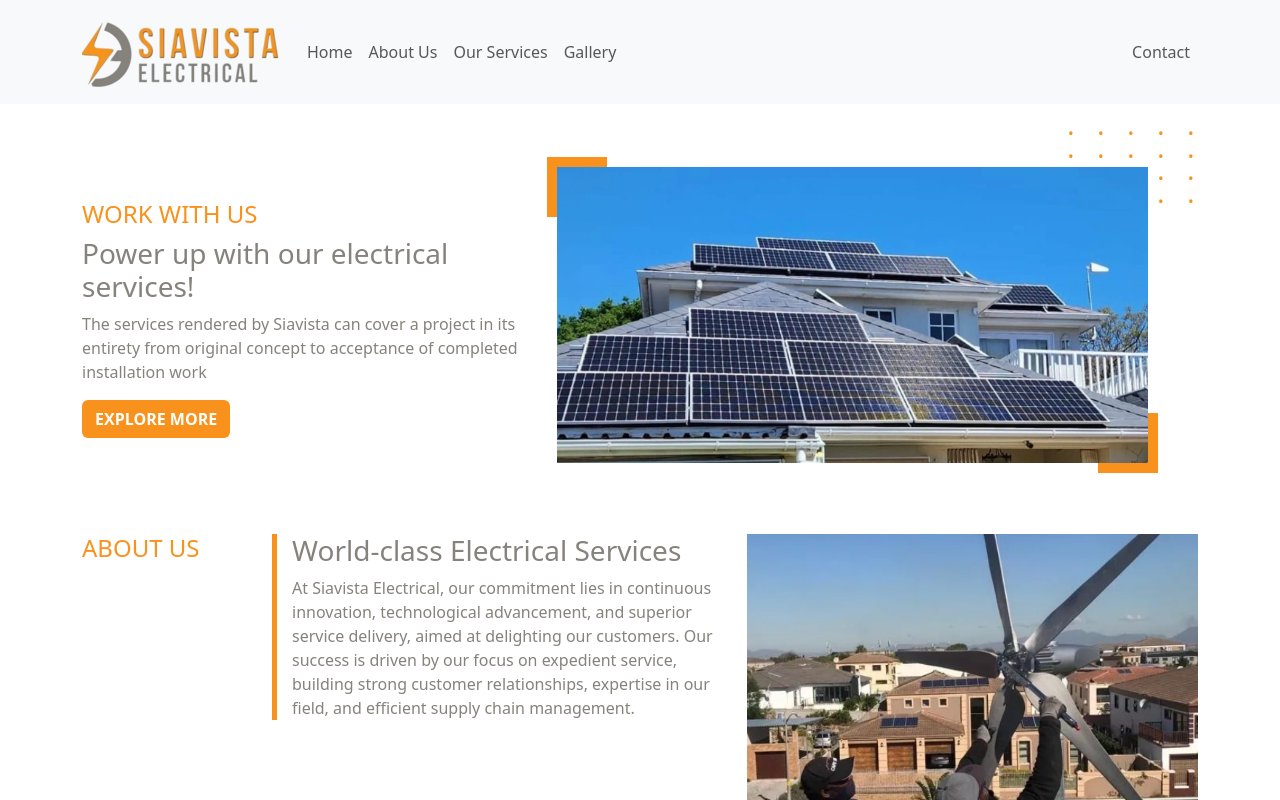
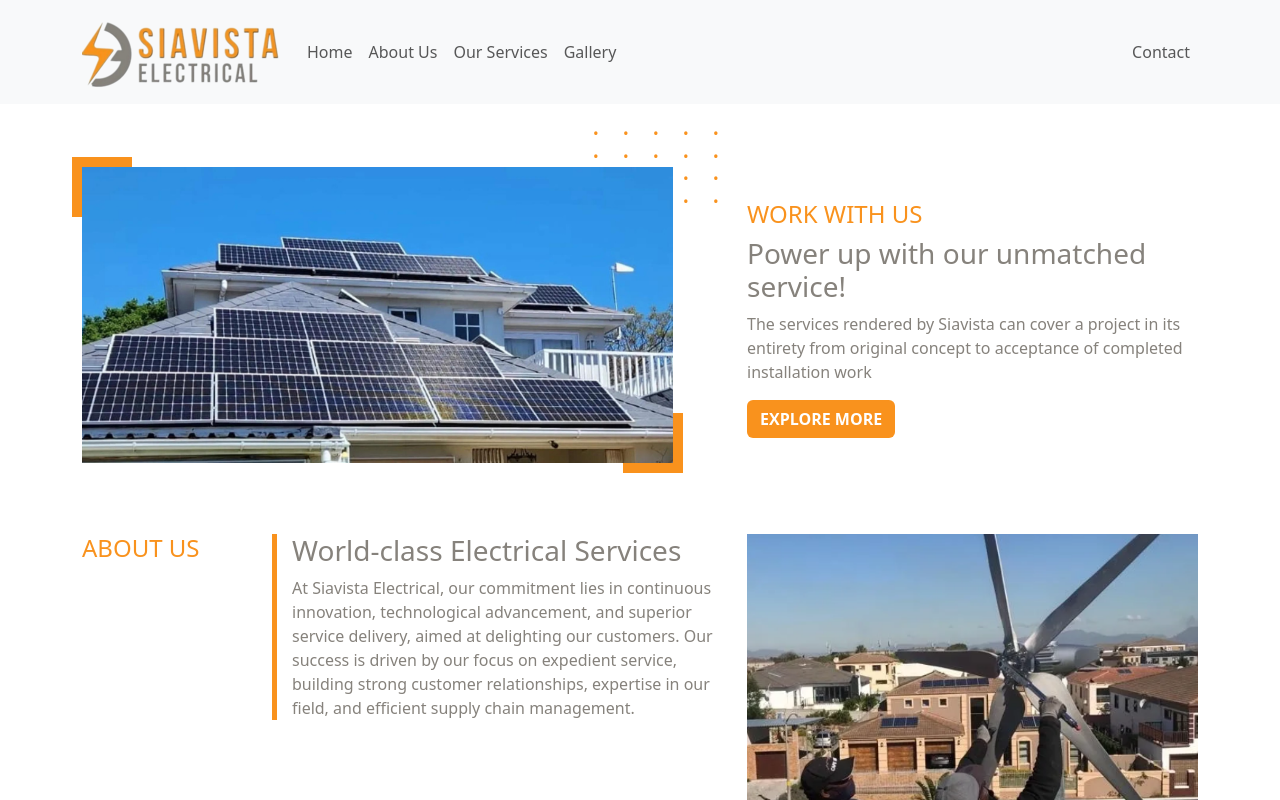
Before and after one commit to namootatech/siavista, a Next.js app: page / in a window 1280 px wide. Shown: the top 800 px of the page. Built offline with nearby package versions, Linux system fonts and the light colour scheme.

Commit message:
Refactored hero section, reversed columns

```diff
--- a/src/components/hero/index.js
+++ b/src/components/hero/index.js
@@ -4,29 +4,14 @@ import Container from 'react-bootstrap/Container';
 import Row from 'react-bootstrap/Row';
 import Col from 'react-bootstrap/Col';
 import DottedBox from '@/components/dotted-box';
-import OrangeBox from '@/components/orange-box'
+import OrangeBox from '@/components/orange-box';
 import ButtonLink from '@/components/button';
+
 const Hero = () => {
     return (
         <Container className="mt-5 mb-5">
             <Row>
-                <Col lg={5}>
-                    <div className="mb-5">
-                        <h4 className="text-orange text-uppercase mt-5">Work with us</h4>
-                        <h3 className="text-grey">Power up with our electrical services!</h3>
-                        <p className="text-grey">
-                            The services rendered by Siavista can cover a project in its entirety from original concept to acceptance of completed installation work
-                        </p>
-                        <ButtonLink
-                            className="orange-btn"
-                            backgroundColor="#f9921d"
-                            textColor="#ffffff"
-                            text="explore more"
-                            url="/services"
-                        />
-                    </div>
-                </Col>
-                <Col lg={7}>
+                <Col lg={7} order={2} className="order-lg-1">
                     <div id="hero-image-container">
                         <div id="dotted-box">
                             <DottedBox/>
@@ -46,8 +31,25 @@ const Hero = () => {
                         </div>
                     </div>
                 </Col>
+                <Col lg={5} order={1} className="order-lg-2">
+                    <div className="mb-5">
+                        <h4 className="text-orange text-uppercase mt-5">Work with us</h4>
+                        <h3 className="text-grey">Power up with our unmatched service!</h3>
+                        <p className="text-grey">
+                            The services rendered by Siavista can cover a project in its entirety from original concept to acceptance of completed installation work
+                        </p>
+                        <ButtonLink
+                            className="orange-btn"
+                            backgroundColor="#f9921d"
+                            textColor="#ffffff"
+                            text="explore more"
+                            url="/services"
+                        />
+                    </div>
+                </Col>
             </Row>
         </Container>
     );
 }
+
 export default Hero;
```
